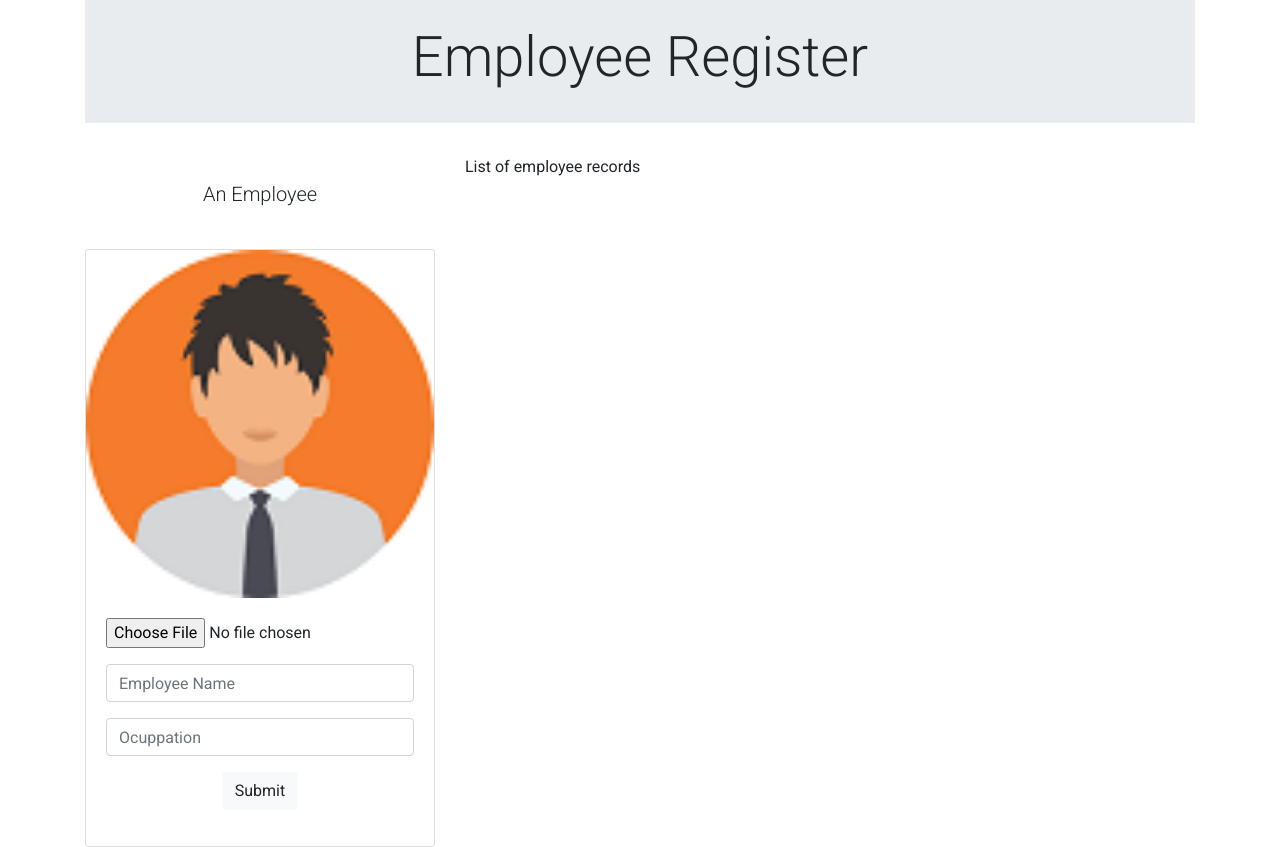
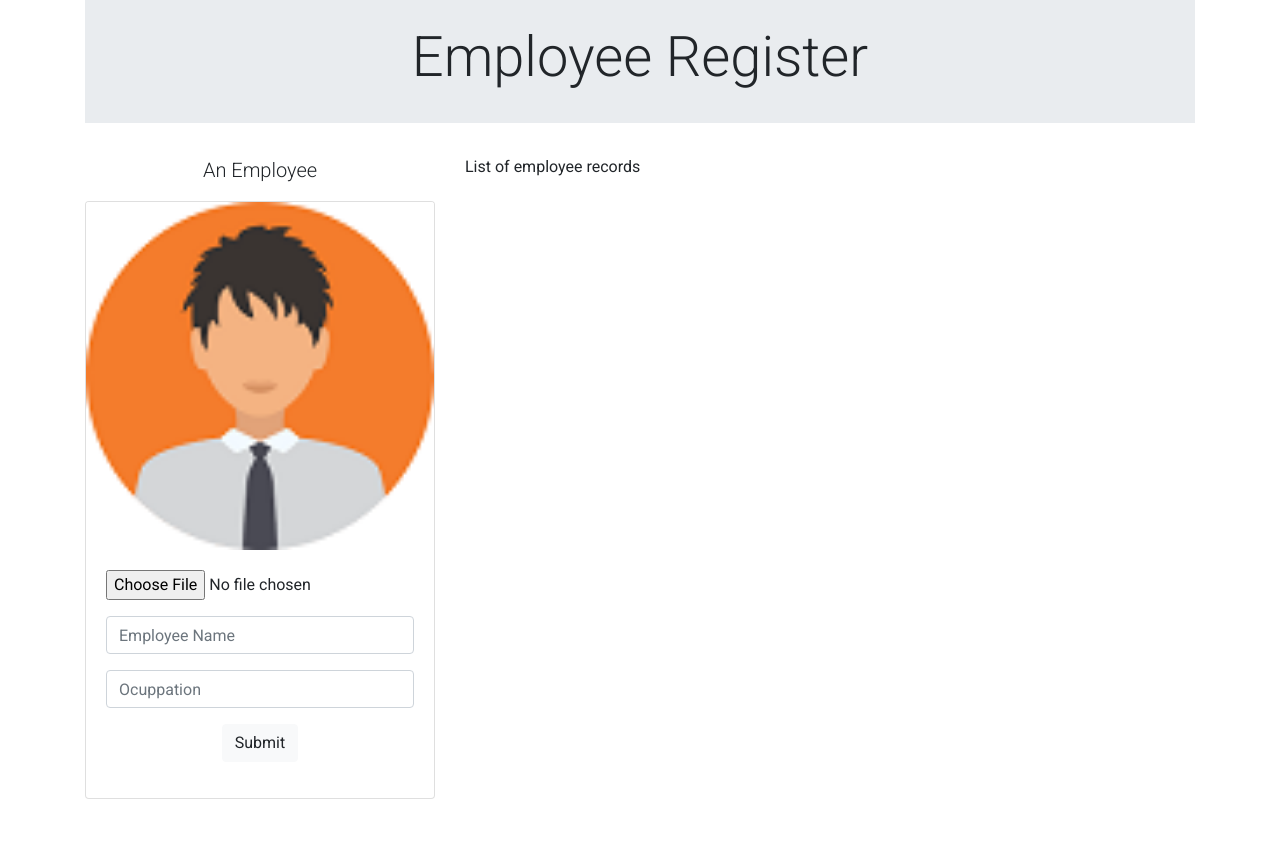
Before and after one commit to stescobedo92/employee-register-client, a React (Create React App) app: page / in a window 1280 px wide. After the commit the page ends 800 px from the top, so only its background shows below. Built offline with nearby package versions, Linux system fonts and the light colour scheme.

Commit message:
change "<di>" to "<div>"

```diff
--- a/src/components/Employee.js
+++ b/src/components/Employee.js
@@ -79,9 +79,9 @@
 
     return(
         <>
-            <di className="container text-center">
+            <div className="container text-center">
                 <p className="lead">An Employee</p>
-            </di>
+            </div>
             <form autocomplete="off" novalidate onsubmit={handleFormSubmit}>
                 <div className="card">
                     <img src={values.imageSource} className="card-img-top"/>
```
